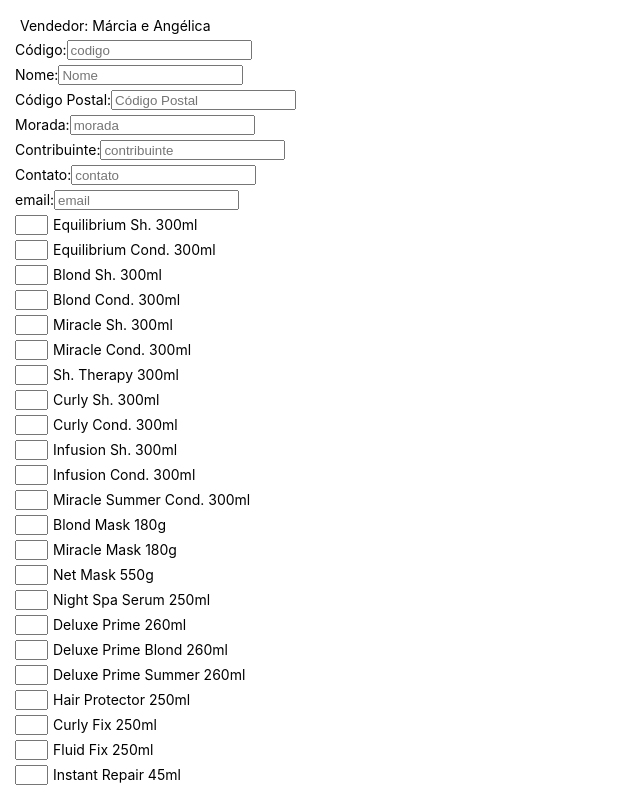
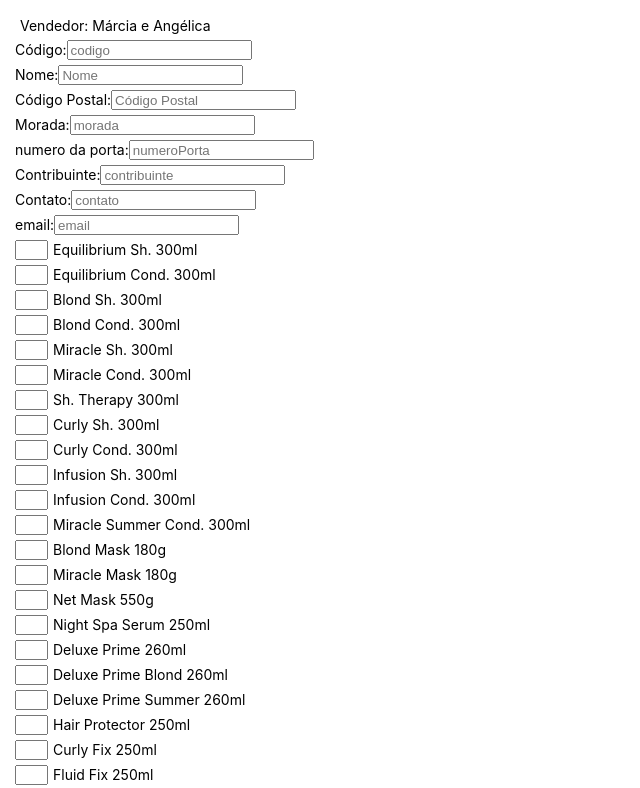
Before and after one commit to guiazca/truss, a React (Create React App) app: page / in a window 1280 px wide. Shown: the top 788 px of the page, without its empty margins (0-640 px from the left). Built offline with nearby package versions, Linux system fonts and the light colour scheme.

Commit message:
add auto fill cp

```diff
--- a/package.json
+++ b/package.json
@@ -12,11 +12,13 @@
     "@testing-library/jest-dom": "^5.11.4",
     "@testing-library/react": "^11.1.0",
     "@testing-library/user-event": "^12.1.10",
+    "axios": "^0.26.0",
     "file-saver": "^2.0.5",
     "formik": "^2.2.9",
     "react": "^17.0.2",
     "react-bootstrap": "^1.6.4",
     "react-dom": "^17.0.2",
+    "react-hook-form": "^7.27.0",
     "react-scripts": "4.0.3",
     "styled-components": "^5.3.1",
     "web-vitals": "^1.0.1"
--- a/src/App.js
+++ b/src/App.js
@@ -1,12 +1,34 @@
 import "./App.css";
-import React from "react";
+import React, {setValue} from "react";
 import { Container, Row, Col } from "react-bootstrap";
 import { PDFDownloadLink } from "@react-pdf/renderer";
 import { MyDocument } from "../src/components/form/form.js";
+import axios from 'axios';
+import { useForm } from 'react-hook-form';
 
 
 class App extends React.Component {
-state = require('../src/components/state')
+state = require('../src/components/state');
+
+
+
+  onBlurCep = evt => {
+    axios.get(`https://api.duminio.com/ptcp/v2/ptapi6155f9466897a6.83931889/${evt.target.value}`)
+    .then(res => {
+      const cep = res.data;
+      if(cep[0]){
+        console.log(cep[0])
+        this.setState({
+          morada : cep[0].Morada,
+          localidade : cep[0].Localidade,
+          concelho : cep[0].Concelho
+
+        })
+      }
+
+
+    })
+  }
 
   handleUpdate = (evt) => this.setState({
     codigo: evt.target.value,
@@ -15,9 +37,11 @@ state = require('../src/components/state')
     morada: evt.target.value,
     contribuinte: evt.target.value,
     email: evt.target.value,
-    contato: evt.target.value
+    contato: evt.target.value,
+    numeroPorta: evt.target.value,
+    localidade: evt.target.value,
+    freguesia: evt.target.value,
   })
-
 
   onChange = (index, val) => {
     this.setState({
@@ -27,11 +51,13 @@ state = require('../src/components/state')
     });
   };
 
+
+
   render() {
     return (
       <Container>
         <text>Vendedor: Márcia e Angélica</text>
-        <div className="Produto">
+        <form className="Produto">
           <Row>
             <Col sm="8">
               <label for="codigo">Código:</label>
@@ -72,6 +98,7 @@ state = require('../src/components/state')
                 placeholder="Código Postal"
                 value={this.state.codigoPostal}
                 onChange={evt => this.setState({codigoPostal : evt.target.value})}
+                onBlur={this.onBlurCep}
               ></input>
             </Col>
             <Col>
@@ -83,6 +110,37 @@ state = require('../src/components/state')
                 placeholder="morada"
                 value={this.state.morada}
                 onChange={evt => this.setState({morada : evt.target.value})}
+              ></input>
+            </Col>
+            <Col>
+              <label for="numeroPorta">numero da porta:</label>
+              <input
+                className="numeroPorta"
+                name="numeroPorta"
+                type="text"
+                placeholder="numeroPorta"
+                value={this.state.numeroPorta}
+                onChange={evt => this.setState({numeroPorta : evt.target.value})}
+              ></input>
+            </Col>
+            <Col>
+              <input
+                className="localidade"
+                name="localidade"
+                type="hidden"
+                placeholder="localidade"
+                value={this.state.localidade}
+                onChange={evt => this.setState({localidade : evt.target.value})}
+              ></input>
+            </Col>
+            <Col>
+              <input
+                className="concelho"
+                name="concelho"
+                type="hidden"
+                placeholder="concelho"
+                value={this.state.concelho}
+                onChange={evt => this.setState({concelho : evt.target.value})}
               ></input>
             </Col>
           </Row>
@@ -129,7 +187,7 @@ state = require('../src/components/state')
               ></input>
             </Col>
           </Row>
-        </div>
+        </form>
         <ProductList products={this.state.products} onChange={this.onChange} />
         <Total products={this.state.products} />
         {/* <Iva products={this.state.products} /> */}
--- a/src/components/form/form.js
+++ b/src/components/form/form.js
@@ -176,7 +176,7 @@ today = dd + '/' + mm + '/' + yyyy;
           <Text style={styles.tableCellHeader}>CP: {props.data.codigoPostal}</Text>
         </View>
         <View style={styles.tableColNome}>
-          <Text style={styles.tableCellHeader}>Morada: {props.data.morada}</Text>
+          <Text style={styles.tableCellHeader}>Morada: {props.data.morada}, {props.data.numeroPorta}, {props.data.localidade} - {props.data.concelho}</Text>
         </View>
       </View>
       <View style={styles.tableRow}>
```
Also changed, not shown: 1 other file (tests, documents, lock files or other folders).
